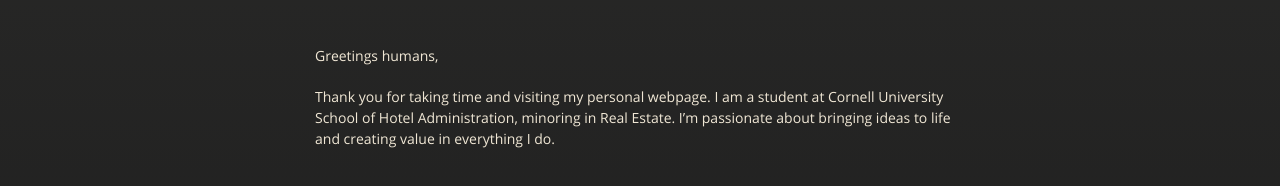
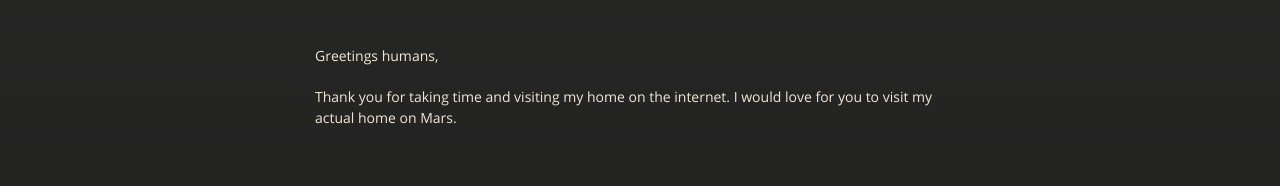
Before and after one commit to Gaurikhanna/gaurikhanna.github.io, a plain HTML site: page index.html in a window 1280 px wide. Shown: the part 226-412 px from the top of the page. Drawn offline with nearby package versions, Linux system fonts and the light colour scheme.

Commit message:
Update index.html

```diff
--- a/index.html
+++ b/index.html
@@ -37,7 +37,7 @@
 
         <p>Greetings humans, </p>
 
-<p>Thank you for taking time and visiting my personal webpage. I am a student at Cornell University School of Hotel Administration, minoring in Real Estate. I’m passionate about bringing ideas to life and creating value in everything I do.  </p>
+<p>Thank you for taking time and visiting my home on the internet. I would love for you to visit my actual home on Mars.  </p>
       </section>
 
     </div>
```
